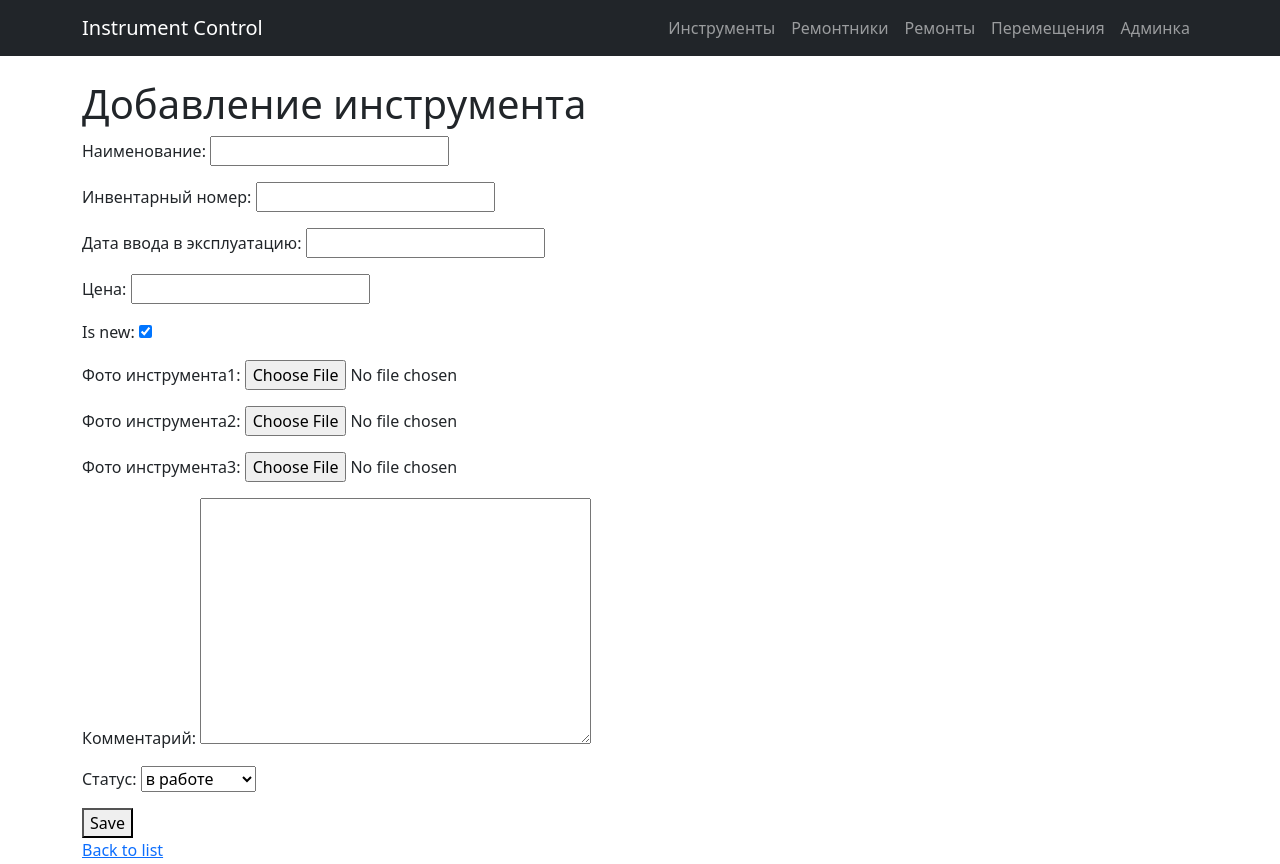
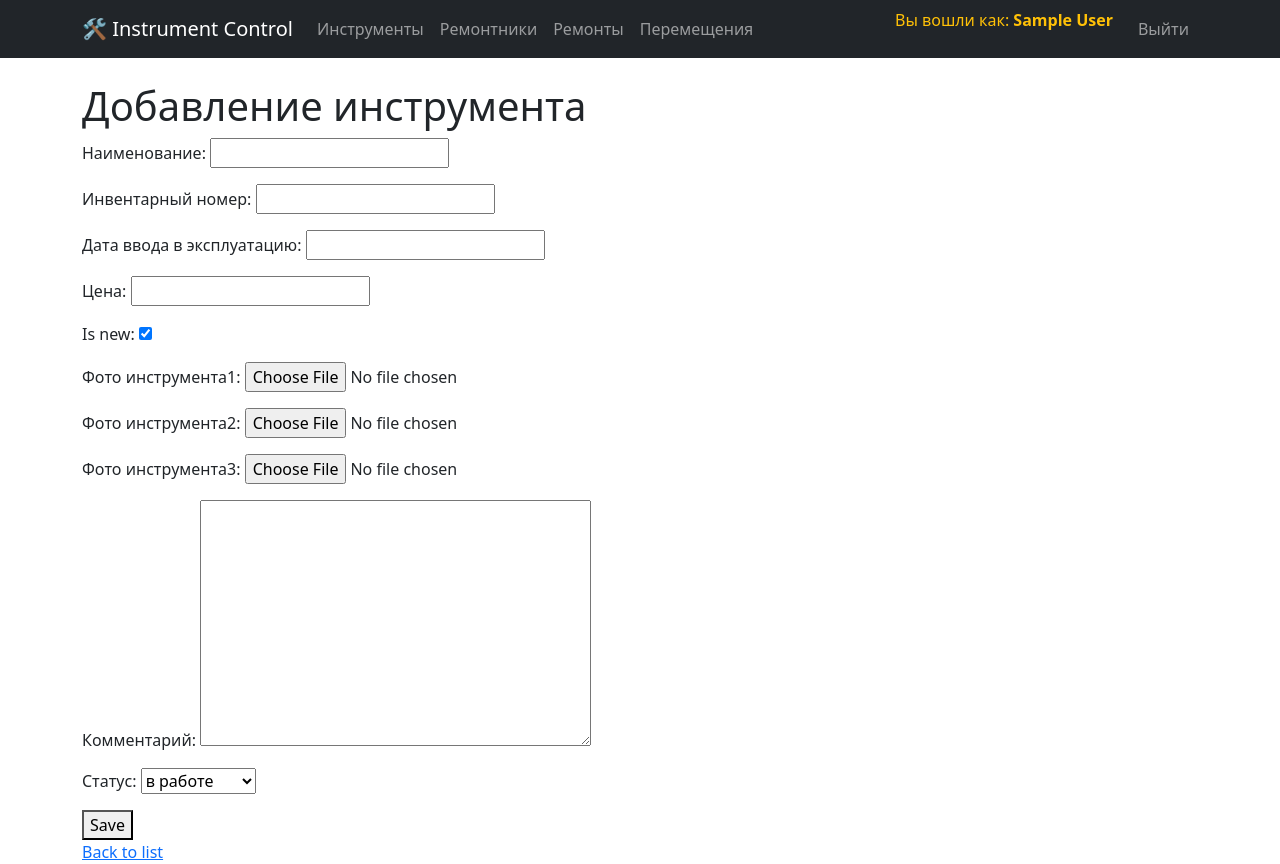
Before and after one commit to botnbot/instrument_control, a Django app: page /instruments/create/ in a window 1280 px wide. Run offline with Django 5.2, Linux system fonts and the light colour scheme; the visitor is signed in with stand-in values (Sample User, id 1); some libraries are stand-ins or nearby versions.

Commit message:
create templates/base.html

```diff
--- a/templates/base.html
+++ b/templates/base.html
@@ -1,43 +1,71 @@
 <!DOCTYPE html>
 <html lang="ru">
 <head>
-    {% load static %}
-    <meta charset="UTF-8">
+    <meta charset="utf-8">
     <meta name="viewport" content="width=device-width, initial-scale=1">
-    <title>{% block title %}Instrument Control{% endblock %}</title>
-    <!-- Подключаем Bootstrap -->
-    <link rel="stylesheet" href="{% static 'css/bootstrap.min.css' %}">
-    <style>
-        .info-table-link {
-            color: black;
-            text-decoration: none;
-        }
-        .info-table-link:hover {
-            text-decoration: underline;
-            color: black;
-        }
-    </style>
+    <title>{% block title %}Учёт инструментов{% endblock %}</title>
+    <!-- Подключаем локальный Bootstrap -->
+    <link rel="stylesheet" href="/static/css/bootstrap.min.css">
 </head>
 <body>
-    <!-- Навигационное меню -->
     <nav class="navbar navbar-expand-lg navbar-dark bg-dark mb-4">
         <div class="container">
-            <a class="navbar-brand" href="{% url 'core:instrument_list' %}">Instrument Control</a>
-            <div class="navbar-nav">
-                <a class="nav-link" href="{% url 'core:instrument_list' %}">Инструменты</a>
-                <a class="nav-link" href="{% url 'core:repairer_list' %}">Ремонтники</a>
-                <a class="nav-link" href="{% url 'core:repair_list' %}">Ремонты</a>
-                <a class="nav-link" href="{% url 'core:relocation_list' %}">Перемещения</a>
-                <a class="nav-link" href="/admin/">Админка</a>
+            <a class="navbar-brand" href="{% url 'core:instrument_list' %}">🛠️ Instrument Control</a>
+
+            <button class="navbar-toggler" type="button" data-bs-toggle="collapse" data-bs-target="#navbarNav">
+                <span class="navbar-toggler-icon"></span>
+            </button>
+
+            <div class="collapse navbar-collapse" id="navbarNav">
+                <ul class="navbar-nav me-auto">
+                    <li class="nav-item"><a class="nav-link" href="{% url 'core:instrument_list' %}">Инструменты</a></li>
+                    <li class="nav-item"><a class="nav-link" href="{% url 'core:repairer_list' %}">Ремонтники</a></li>
+                    <li class="nav-item"><a class="nav-link" href="{% url 'core:repair_list' %}">Ремонты</a></li>
+                    <li class="nav-item"><a class="nav-link" href="{% url 'core:relocation_list' %}">Перемещения</a></li>
+                </ul>
+
+                <!-- Блок с информацией о пользователе -->
+                <ul class="navbar-nav">
+                    {% if user.is_authenticated %}
+                        <li class="nav-item">
+                            <span class="navbar-text text-warning me-3">
+                                <!-- Выводим Имя и Фамилию. Если они пустые, выводим username -->
+                                Вы вошли как: <strong>{{ user.first_name|default:user.username }} {{ user.last_name }}</strong>
+                            </span>
+                        </li>
+                        <li class="nav-item">
+    <form method="post" action="{% url 'logout' %}" class="d-inline">
+        {% csrf_token %}
+        <input type="hidden" name="next" value="{% url 'core:instrument_list' %}">
+        <button type="submit" class="btn btn-link nav-link" style="display:inline; cursor:pointer;">Выйти</button>
+    </form>
+</li>
+                    {% else %}
+                        <li class="nav-item">
+                            <a class="nav-link" href="{% url 'rfid_login' %}">Войти по карте</a>
+                        </li>
+                    {% endif %}
+                </ul>
             </div>
         </div>
     </nav>
 
-    <!-- Основной контент -->
-    <div class="container mt-4">
+    <div class="container">
+        <!-- Сообщения об успехе/ошибке -->
+        {% if messages %}
+            {% for message in messages %}
+                <div class="alert alert-{{ message.tags }} alert-dismissible fade show mt-2">
+                    {{ message }}
+                    <button type="button" class="btn-close" data-bs-dismiss="alert"></button>
+                </div>
+            {% endfor %}
+        {% endif %}
+
         {% block content %}
         {% endblock %}
     </div>
 
+    <!-- Подключаем локальный JS Bootstrap (если он у вас есть) -->
+    <script src="/static/js/bootstrap.bundle.min.js"></script>
 </body>
 </html>
```
